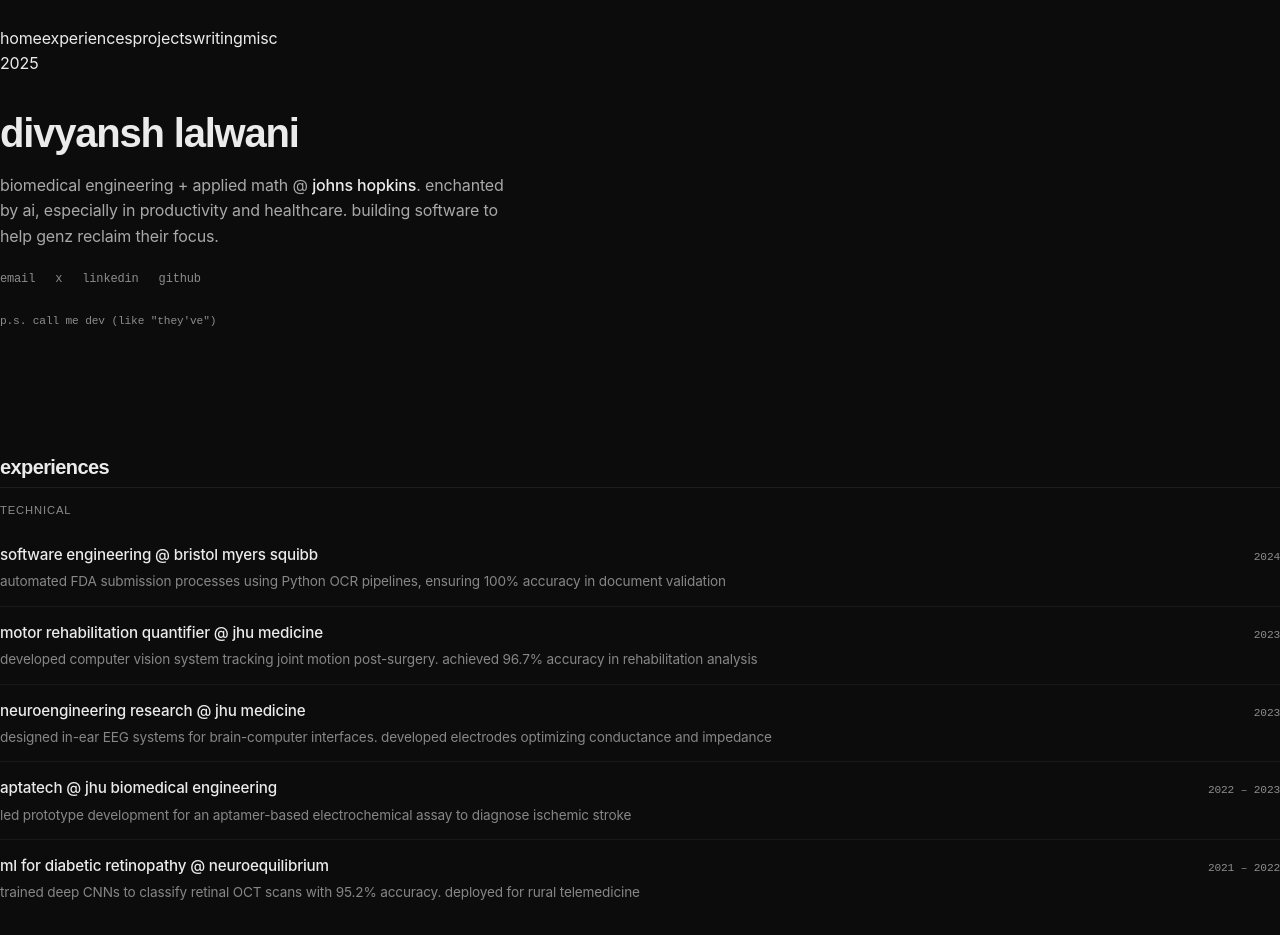
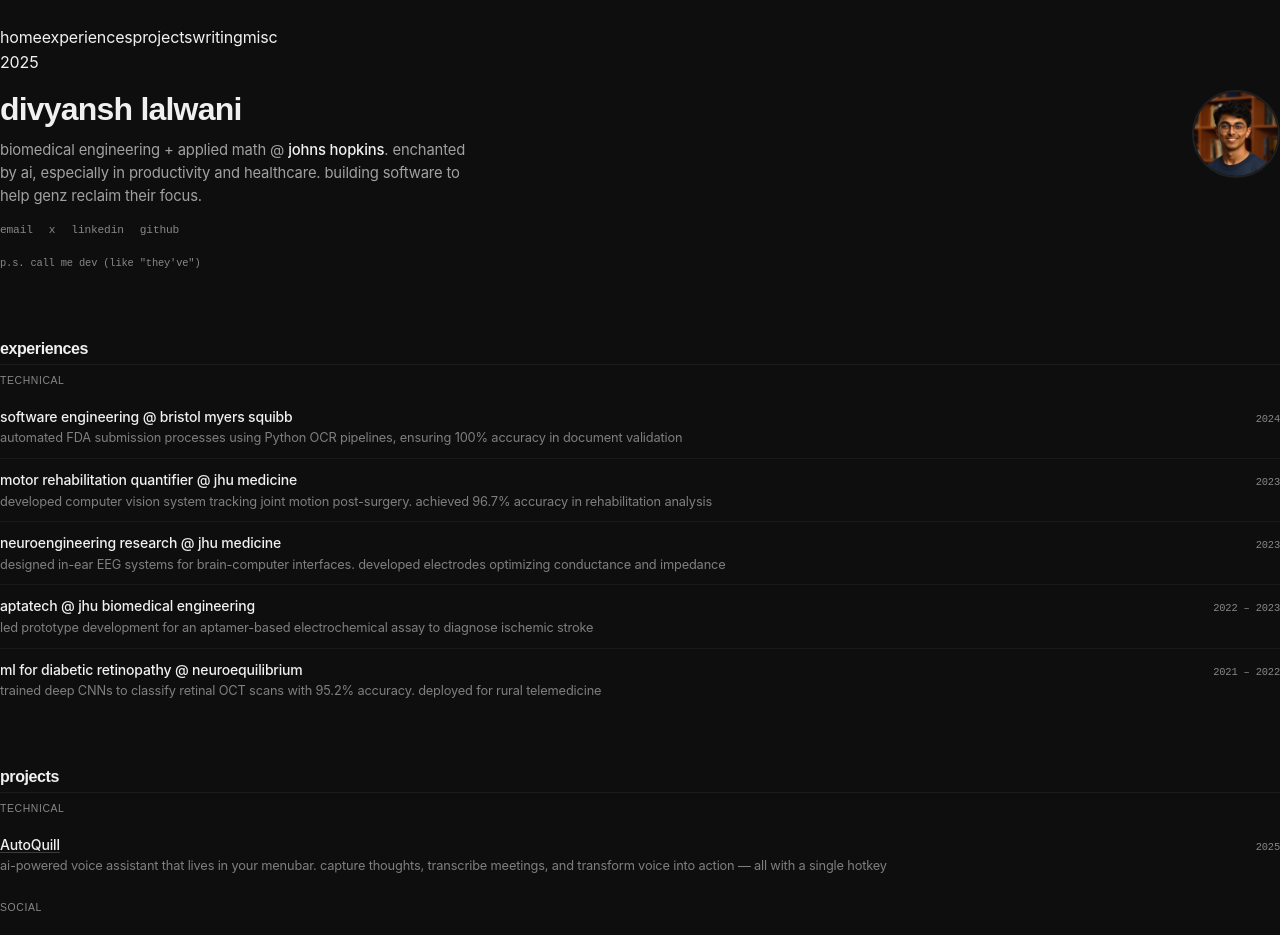
Before and after one commit to DevelopedByDev/portfolio_website, a Next.js app: page / in a window 1280 px wide. Shown: the top 935 px of the page. Built offline with nearby package versions, Linux system fonts and the light colour scheme.

Commit message:
added profile picture, even better design

```diff
--- a/app/globals.css
+++ b/app/globals.css
@@ -5,15 +5,15 @@
 @import url('https://fonts.googleapis.com/css2?family=JetBrains+Mono:wght@400;500;600&family=Sora:wght@300;400;500;600;700&display=swap');
 
 :root {
-  --foreground: 15 15 15;
-  --background: 250 250 248;
-  --muted: 115 115 115;
+  --foreground: 18 18 18;
+  --background: 252 252 250;
+  --muted: 110 110 110;
 }
 
 [data-theme="dark"] {
-  --foreground: 235 235 235;
-  --background: 12 12 12;
-  --muted: 140 140 140;
+  --foreground: 240 240 240;
+  --background: 14 14 14;
+  --muted: 135 135 135;
 }
 
 * {
@@ -21,7 +21,7 @@
 }
 
 ::selection {
-  background: rgb(var(--foreground) / 0.15);
+  background: rgb(var(--foreground) / 0.12);
 }
 
 html {
@@ -35,7 +35,7 @@ body {
   font-weight: 400;
   -webkit-font-smoothing: antialiased;
   -moz-osx-font-smoothing: grayscale;
-  line-height: 1.6;
+  line-height: 1.55;
   letter-spacing: -0.01em;
 }
 
@@ -43,31 +43,31 @@ body {
 h1, h2, h3, h4 {
   font-family: 'Sora', sans-serif;
   font-weight: 600;
-  letter-spacing: -0.03em;
+  letter-spacing: -0.025em;
   line-height: 1.2;
 }
 
 h1 {
-  font-size: clamp(1.75rem, 4vw, 2.5rem);
-  font-weight: 700;
-  margin-bottom: 1rem;
+  font-size: clamp(1.5rem, 3.5vw, 2rem);
+  font-weight: 600;
+  margin-bottom: 0.625rem;
 }
 
 h2 {
-  font-size: clamp(1.1rem, 2.5vw, 1.25rem);
-  margin-bottom: 1rem;
-  padding-bottom: 0.5rem;
-  border-bottom: 1px solid rgb(var(--foreground) / 0.08);
+  font-size: 1rem;
+  margin-bottom: 0.625rem;
+  padding-bottom: 0.375rem;
+  border-bottom: 1px solid rgb(var(--foreground) / 0.06);
 }
 
 h3 {
-  font-size: 0.7rem;
+  font-size: 0.65rem;
   font-weight: 500;
   text-transform: uppercase;
-  letter-spacing: 0.08em;
+  letter-spacing: 0.06em;
   color: rgb(var(--muted));
-  margin-bottom: 0.75rem;
-  margin-top: 1.5rem;
+  margin-bottom: 0.5rem;
+  margin-top: 1rem;
 }
 
 h3:first-of-type {
@@ -75,13 +75,13 @@ h3:first-of-type {
 }
 
 h4 {
-  font-size: 0.95rem;
+  font-size: 0.9rem;
   font-weight: 500;
 }
 
 p {
-  margin-bottom: 0.75rem;
-  color: rgb(var(--foreground) / 0.8);
+  margin-bottom: 0.5rem;
+  color: rgb(var(--foreground) / 0.75);
 }
 
 /* Links */
@@ -89,39 +89,72 @@ a {
   color: inherit;
   text-decoration: none;
   position: relative;
-  transition: opacity 0.2s ease;
+  transition: opacity 0.15s ease;
 }
 
 a:hover {
-  opacity: 0.6;
+  opacity: 0.55;
 }
 
 .link-underline {
   text-decoration: underline;
-  text-underline-offset: 3px;
-  text-decoration-color: rgb(var(--foreground) / 0.25);
-  transition: text-decoration-color 0.2s ease;
+  text-underline-offset: 2px;
+  text-decoration-color: rgb(var(--foreground) / 0.2);
+  transition: text-decoration-color 0.15s ease;
 }
 
 .link-underline:hover {
-  text-decoration-color: rgb(var(--foreground) / 0.5);
+  text-decoration-color: rgb(var(--foreground) / 0.45);
   opacity: 1;
 }
 
 /* Sections */
 section {
-  padding: 3rem 0;
+  padding: 1.75rem 0;
 }
 
 section:first-of-type {
-  padding-top: 2rem;
-  padding-bottom: 4rem;
+  padding-top: 1rem;
+  padding-bottom: 2rem;
+}
+
+/* Hero with profile */
+.hero-content {
+  display: flex;
+  gap: 2rem;
+  align-items: flex-start;
+}
+
+.hero-text {
+  flex: 1;
+  min-width: 0;
+}
+
+.profile-image {
+  width: 88px;
+  height: 88px;
+  border-radius: 50%;
+  object-fit: cover;
+  flex-shrink: 0;
+  border: 2px solid rgb(var(--foreground) / 0.08);
+}
+
+@media (max-width: 520px) {
+  .hero-content {
+    flex-direction: column-reverse;
+    gap: 1rem;
+  }
+
+  .profile-image {
+    width: 68px;
+    height: 68px;
+  }
 }
 
 /* Entry Cards */
 .entry {
-  padding: 0.875rem 0;
-  border-bottom: 1px solid rgb(var(--foreground) / 0.06);
+  padding: 0.625rem 0;
+  border-bottom: 1px solid rgb(var(--foreground) / 0.05);
 }
 
 .entry:last-child {
@@ -132,43 +165,43 @@ section:first-of-type {
   display: flex;
   justify-content: space-between;
   align-items: baseline;
-  gap: 1rem;
-  margin-bottom: 0.25rem;
+  gap: 0.75rem;
+  margin-bottom: 0.125rem;
   flex-wrap: wrap;
 }
 
 .entry-title {
-  font-size: 0.95rem;
+  font-size: 0.875rem;
   font-weight: 500;
   color: rgb(var(--foreground));
 }
 
 .entry-date {
   font-family: 'JetBrains Mono', monospace;
-  font-size: 0.7rem;
+  font-size: 0.65rem;
   color: rgb(var(--muted));
   flex-shrink: 0;
 }
 
 .entry-description {
-  font-size: 0.85rem;
-  color: rgb(var(--foreground) / 0.55);
+  font-size: 0.8rem;
+  color: rgb(var(--foreground) / 0.5);
   margin: 0;
-  line-height: 1.5;
+  line-height: 1.45;
 }
 
 /* Social Links */
 .social-links {
   display: flex;
-  gap: 1.25rem;
-  margin-top: 1.25rem;
+  gap: 1rem;
+  margin-top: 0.875rem;
 }
 
 .social-link {
   font-family: 'JetBrains Mono', monospace;
-  font-size: 0.75rem;
+  font-size: 0.7rem;
   color: rgb(var(--muted));
-  transition: color 0.2s ease;
+  transition: color 0.15s ease;
 }
 
 .social-link:hover {
@@ -178,8 +211,8 @@ section:first-of-type {
 
 /* Blog Posts */
 .blog-entry {
-  padding: 0.875rem 0;
-  border-bottom: 1px solid rgb(var(--foreground) / 0.06);
+  padding: 0.625rem 0;
+  border-bottom: 1px solid rgb(var(--foreground) / 0.05);
   display: block;
 }
 
@@ -188,32 +221,32 @@ section:first-of-type {
 }
 
 .blog-title {
-  font-size: 0.95rem;
+  font-size: 0.875rem;
   font-weight: 500;
-  margin-bottom: 0.125rem;
+  margin-bottom: 0.0625rem;
   color: rgb(var(--foreground));
 }
 
 .blog-date {
   font-family: 'JetBrains Mono', monospace;
-  font-size: 0.65rem;
+  font-size: 0.6rem;
   color: rgb(var(--muted));
 }
 
 .blog-excerpt {
-  font-size: 0.85rem;
-  color: rgb(var(--foreground) / 0.55);
-  margin-top: 0.25rem;
+  font-size: 0.8rem;
+  color: rgb(var(--foreground) / 0.5);
+  margin-top: 0.125rem;
   margin-bottom: 0;
-  line-height: 1.5;
+  line-height: 1.45;
 }
 
 /* Intro */
 .intro-text {
-  font-size: 1rem;
-  max-width: 520px;
-  color: rgb(var(--foreground) / 0.7);
-  line-height: 1.6;
+  font-size: 0.925rem;
+  max-width: 480px;
+  color: rgb(var(--foreground) / 0.65);
+  line-height: 1.55;
 }
 
 .intro-text strong {
@@ -232,7 +265,7 @@ section:first-of-type {
 
 /* Scrollbar */
 ::-webkit-scrollbar {
-  width: 5px;
+  width: 4px;
 }
 
 ::-webkit-scrollbar-track {
@@ -240,12 +273,12 @@ section:first-of-type {
 }
 
 ::-webkit-scrollbar-thumb {
-  background: rgb(var(--foreground) / 0.08);
-  border-radius: 3px;
+  background: rgb(var(--foreground) / 0.06);
+  border-radius: 2px;
 }
 
 ::-webkit-scrollbar-thumb:hover {
-  background: rgb(var(--foreground) / 0.15);
+  background: rgb(var(--foreground) / 0.12);
 }
 
 /* Button overrides */
@@ -260,72 +293,72 @@ button {
 
 /* Prose Content (for blog posts) */
 .prose-content {
-  max-width: 60ch;
+  max-width: 58ch;
 }
 
 .prose-content h1,
 .prose-content h2,
 .prose-content h3 {
-  margin-top: 2rem;
-  margin-bottom: 0.75rem;
+  margin-top: 1.5rem;
+  margin-bottom: 0.5rem;
 }
 
-.prose-content h1 { font-size: 1.5rem; }
-.prose-content h2 { font-size: 1.15rem; border: none; padding: 0; }
+.prose-content h1 { font-size: 1.35rem; }
+.prose-content h2 { font-size: 1.1rem; border: none; padding: 0; }
 .prose-content h3 {
-  font-size: 0.95rem;
+  font-size: 0.9rem;
   text-transform: none;
   letter-spacing: normal;
   color: rgb(var(--foreground));
 }
 
 .prose-content p {
-  margin-bottom: 1.25rem;
+  margin-bottom: 1rem;
 }
 
 .prose-content a {
   text-decoration: underline;
-  text-underline-offset: 3px;
-  text-decoration-color: rgb(var(--foreground) / 0.25);
+  text-underline-offset: 2px;
+  text-decoration-color: rgb(var(--foreground) / 0.2);
 }
 
 .prose-content a:hover {
-  text-decoration-color: rgb(var(--foreground) / 0.5);
+  text-decoration-color: rgb(var(--foreground) / 0.45);
   opacity: 1;
 }
 
 .prose-content ul,
 .prose-content ol {
-  padding-left: 1.25rem;
-  margin-bottom: 1.25rem;
+  padding-left: 1.125rem;
+  margin-bottom: 1rem;
 }
 
 .prose-content li {
-  margin-bottom: 0.375rem;
+  margin-bottom: 0.25rem;
 }
 
 .prose-content blockquote {
-  border-left: 2px solid rgb(var(--foreground) / 0.1);
-  padding-left: 1.25rem;
-  margin: 1.25rem 0;
-  color: rgb(var(--foreground) / 0.65);
+  border-left: 2px solid rgb(var(--foreground) / 0.08);
+  padding-left: 1rem;
+  margin: 1rem 0;
+  color: rgb(var(--foreground) / 0.6);
   font-style: italic;
 }
 
 .prose-content code {
   font-family: 'JetBrains Mono', monospace;
   font-size: 0.85em;
-  background: rgb(var(--foreground) / 0.06);
-  padding: 0.15em 0.35em;
+  background: rgb(var(--foreground) / 0.05);
+  padding: 0.125em 0.3em;
   border-radius: 3px;
 }
 
 .prose-content pre {
-  background: rgb(var(--foreground) / 0.04);
-  padding: 1.25rem;
-  border-radius: 5px;
+  background: rgb(var(--foreground) / 0.03);
+  padding: 1rem;
+  border-radius: 4px;
   overflow-x: auto;
-  margin: 1.25rem 0;
+  margin: 1rem 0;
 }
 
 .prose-content pre code {
@@ -335,12 +368,12 @@ button {
 
 .prose-content hr {
   border: none;
-  border-top: 1px solid rgb(var(--foreground) / 0.08);
-  margin: 2rem 0;
+  border-top: 1px solid rgb(var(--foreground) / 0.06);
+  margin: 1.5rem 0;
 }
 
 .prose-content img {
   max-width: 100%;
-  border-radius: 5px;
-  margin: 1.25rem 0;
+  border-radius: 4px;
+  margin: 1rem 0;
 }
--- a/app/layout.tsx
+++ b/app/layout.tsx
@@ -23,7 +23,7 @@ export default function RootLayout({
           disableTransitionOnChange
         >
           <Sidebar />
-          <main className="lg:ml-48 min-h-screen px-6 md:px-10 lg:px-16 py-8 max-w-2xl">
+          <main className="lg:ml-44 min-h-screen px-5 md:px-8 lg:px-12 py-6 max-w-xl">
             {children}
           </main>
         </ThemeProvider>
--- a/app/page.tsx
+++ b/app/page.tsx
@@ -7,7 +7,8 @@ export default function Home() {
     <>
       {/* Hero Section */}
       <section id="home">
-        <div className="max-w-xl">
+        <div className="hero-content">
+          <div className="hero-text">
             <h1>divyansh lalwani</h1>
             <p className="intro-text">
               biomedical engineering + applied math @ <strong>johns hopkins</strong>.
@@ -22,9 +23,17 @@ export default function Home() {
               <a href="http://github.com/DevelopedByDev" target="_blank" rel="noopener noreferrer" className="social-link">github</a>
             </div>
 
-          <p className="muted mono" style={{ fontSize: '0.7rem', marginTop: '1.5rem' }}>
+            <p className="muted mono" style={{ fontSize: '0.65rem', marginTop: '1rem' }}>
               p.s. call me dev (like "they've")
             </p>
+          </div>
+
+          {/* eslint-disable-next-line @next/next/no-img-element */}
+          <img
+            src="/dev-profile.jpg"
+            alt="Divyansh Lalwani"
+            className="profile-image"
+          />
         </div>
       </section>
 
@@ -142,7 +151,7 @@ export default function Home() {
       {/* Writing Section */}
       <section id="writing">
         <h2>writing</h2>
-        <p className="intro-text" style={{ marginBottom: '1rem' }}>
+        <p className="intro-text" style={{ marginBottom: '0.75rem' }}>
           thoughts on building, learning, and the journey to becoming a better developer.
           for shorter writing, check out my <a href="https://x.com/dsllwn" target="_blank" rel="noopener noreferrer" className="link-underline">x</a>
         </p>
--- a/components/sidebar.tsx
+++ b/components/sidebar.tsx
@@ -48,11 +48,11 @@ export function Sidebar() {
       {/* Mobile menu button */}
       <button
         onClick={() => setIsOpen(!isOpen)}
-        className="fixed top-5 right-5 z-50 lg:hidden p-2 rounded-md hover:bg-[rgb(var(--foreground)/0.05)] transition-colors"
+        className="fixed top-4 right-4 z-50 lg:hidden p-1.5 rounded hover:bg-[rgb(var(--foreground)/0.04)] transition-colors"
         aria-label="Toggle menu"
       >
         <svg
-          className="w-5 h-5 opacity-60"
+          className="w-4 h-4 opacity-50"
           fill="none"
           stroke="currentColor"
           viewBox="0 0 24 24"
@@ -68,7 +68,7 @@ export function Sidebar() {
       {/* Mobile overlay */}
       {isOpen && (
         <div
-          className="fixed inset-0 bg-[rgb(var(--background)/0.9)] backdrop-blur-sm z-40 lg:hidden"
+          className="fixed inset-0 bg-[rgb(var(--background)/0.92)] backdrop-blur-sm z-40 lg:hidden"
           onClick={() => setIsOpen(false)}
         />
       )}
@@ -78,47 +78,45 @@ export function Sidebar() {
         className={`
           fixed top-0 left-0 h-screen z-40
           flex flex-col justify-between
-          py-10 px-6
+          py-8 px-5
           sidebar-bg
-          border-r border-[rgb(var(--foreground)/0.06)]
+          border-r border-[rgb(var(--foreground)/0.04)]
           transition-transform duration-300 ease-out
-          lg:translate-x-0 lg:w-48
-          ${isOpen ? 'translate-x-0 w-56' : '-translate-x-full w-56'}
+          lg:translate-x-0 lg:w-44
+          ${isOpen ? 'translate-x-0 w-48' : '-translate-x-full w-48'}
         `}
       >
-        <div>
-          <nav className="space-y-0.5">
+        <nav className="space-y-0">
           {sections.map(({ id, label }) => (
             <button
               key={id}
               onClick={() => scrollToSection(id)}
               className={`
-                  group flex items-center w-full py-1.5 text-left
+                group flex items-center w-full py-1 text-left
                 transition-all duration-150
                 ${activeSection === id
                   ? 'text-[rgb(var(--foreground))]'
-                    : 'text-[rgb(var(--foreground)/0.4)] hover:text-[rgb(var(--foreground)/0.7)]'
+                  : 'text-[rgb(var(--foreground)/0.35)] hover:text-[rgb(var(--foreground)/0.6)]'
                 }
               `}
             >
               <span
                 className={`
-                    inline-block h-px mr-3 transition-all duration-150
+                  inline-block h-px mr-2.5 transition-all duration-150
                   ${activeSection === id
-                      ? 'w-5 bg-[rgb(var(--foreground))]'
-                      : 'w-3 bg-[rgb(var(--foreground)/0.2)] group-hover:bg-[rgb(var(--foreground)/0.35)]'
+                    ? 'w-4 bg-[rgb(var(--foreground))]'
+                    : 'w-2 bg-[rgb(var(--foreground)/0.15)] group-hover:bg-[rgb(var(--foreground)/0.3)]'
                   }
                 `}
               />
-                <span className="text-[13px] font-medium">{label}</span>
+              <span className="text-[12px] font-medium">{label}</span>
             </button>
           ))}
         </nav>
-        </div>
 
-        <div className="flex items-center gap-3">
+        <div className="flex items-center gap-2.5">
           <ModeToggle />
-          <span className="text-[11px] opacity-25 font-mono">2025</span>
+          <span className="text-[10px] opacity-20 font-mono">2025</span>
         </div>
       </aside>
     </>
```
Also changed, not shown: public/dev-profile.jpg (added). Lines whose indentation alone changed are shown as unchanged.
